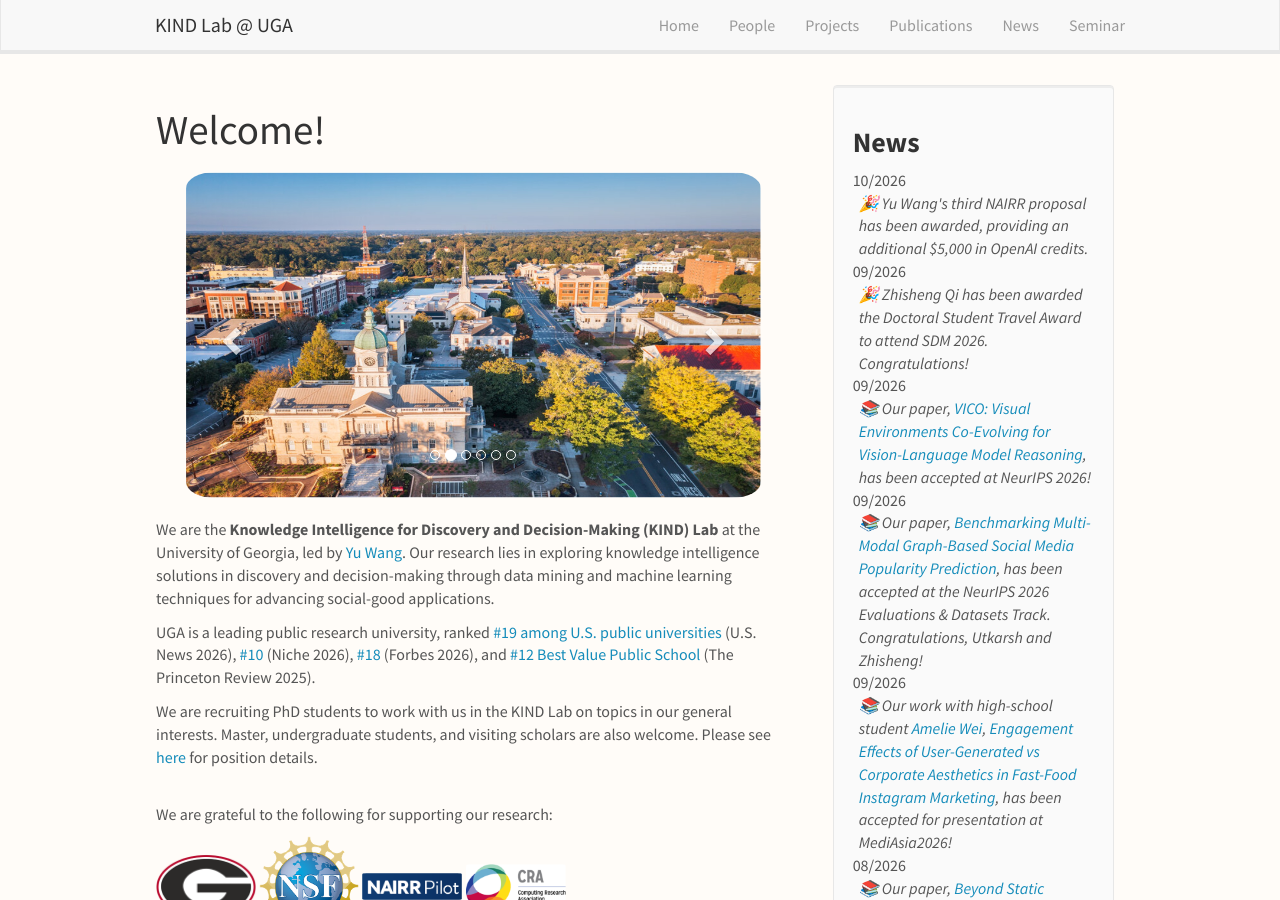
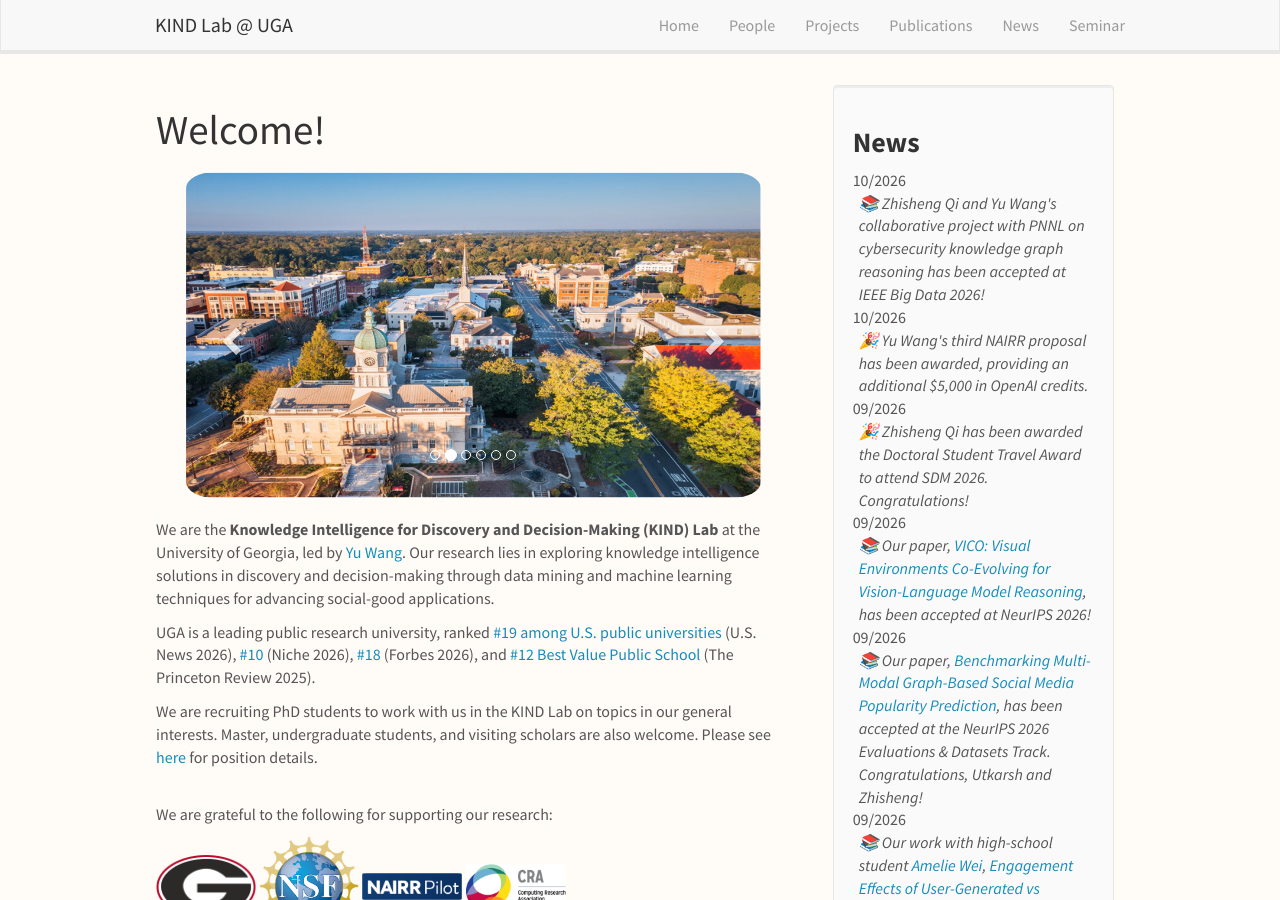
Before and after one commit to KINDLab-Fly/KINDLab-Fly.github.io, a Jekyll site: the page built from _pages/home.md, in a window 1280 px wide and 900 px high. Built offline with Jekyll 4.4.1, drawn with Linux system fonts in a browser that asks for light colours; nearby versions of some CDN libraries; some of the changed text lies outside the part shown.

Commit message:
Add IEEE Big Data 2026 collaboration acceptance news

```diff
--- a/_data/news.yml
+++ b/_data/news.yml
@@ -1,3 +1,6 @@
+- date: 10/2026
+  headline: "📚 Zhisheng Qi and Yu Wang's collaborative project with PNNL on cybersecurity knowledge graph reasoning has been accepted at IEEE Big Data 2026!"
+
 - date: 10/2026
   headline: "🎉 Yu Wang's third NAIRR proposal has been awarded, providing an additional $5,000 in OpenAI credits."
 
```
